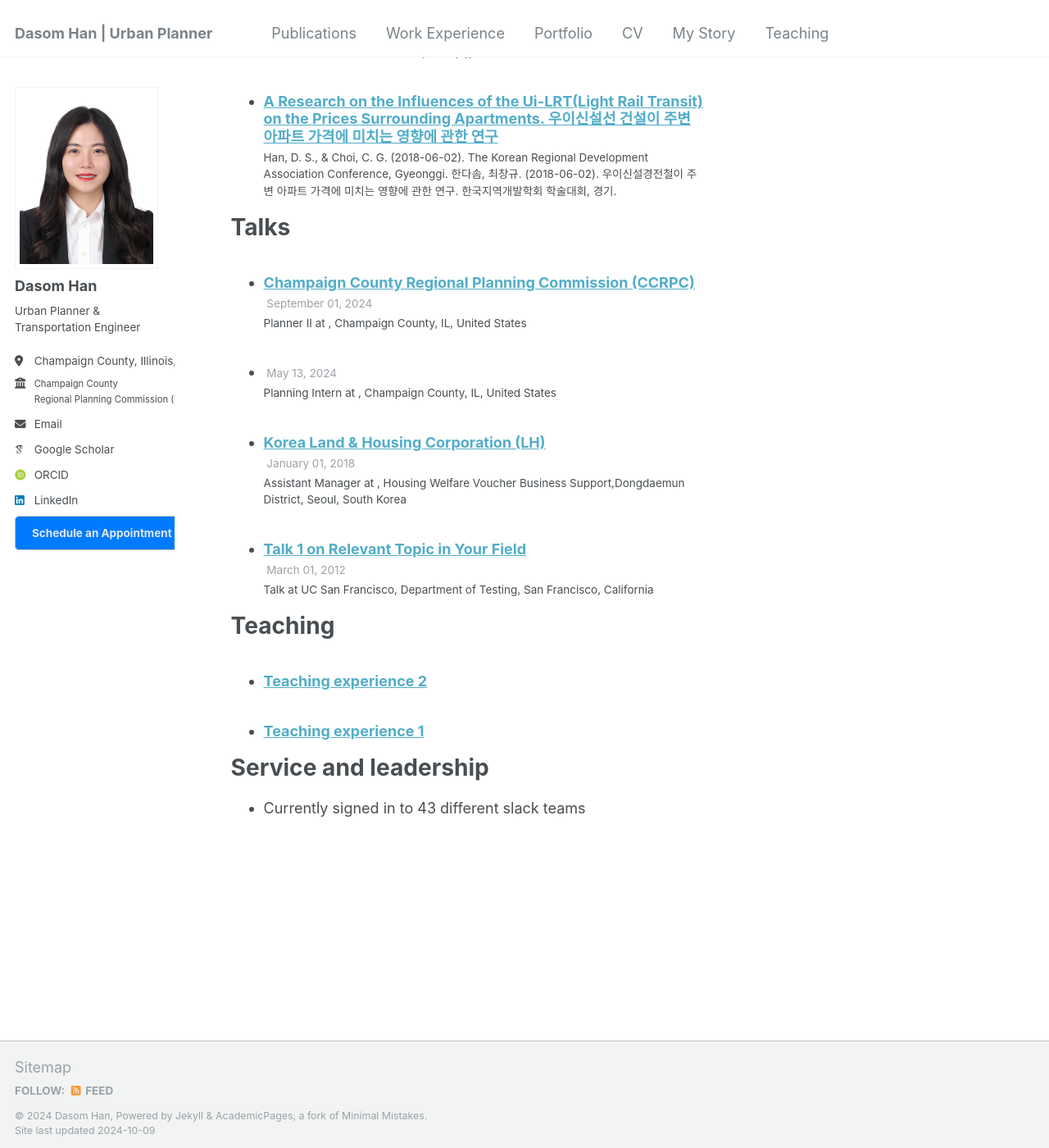
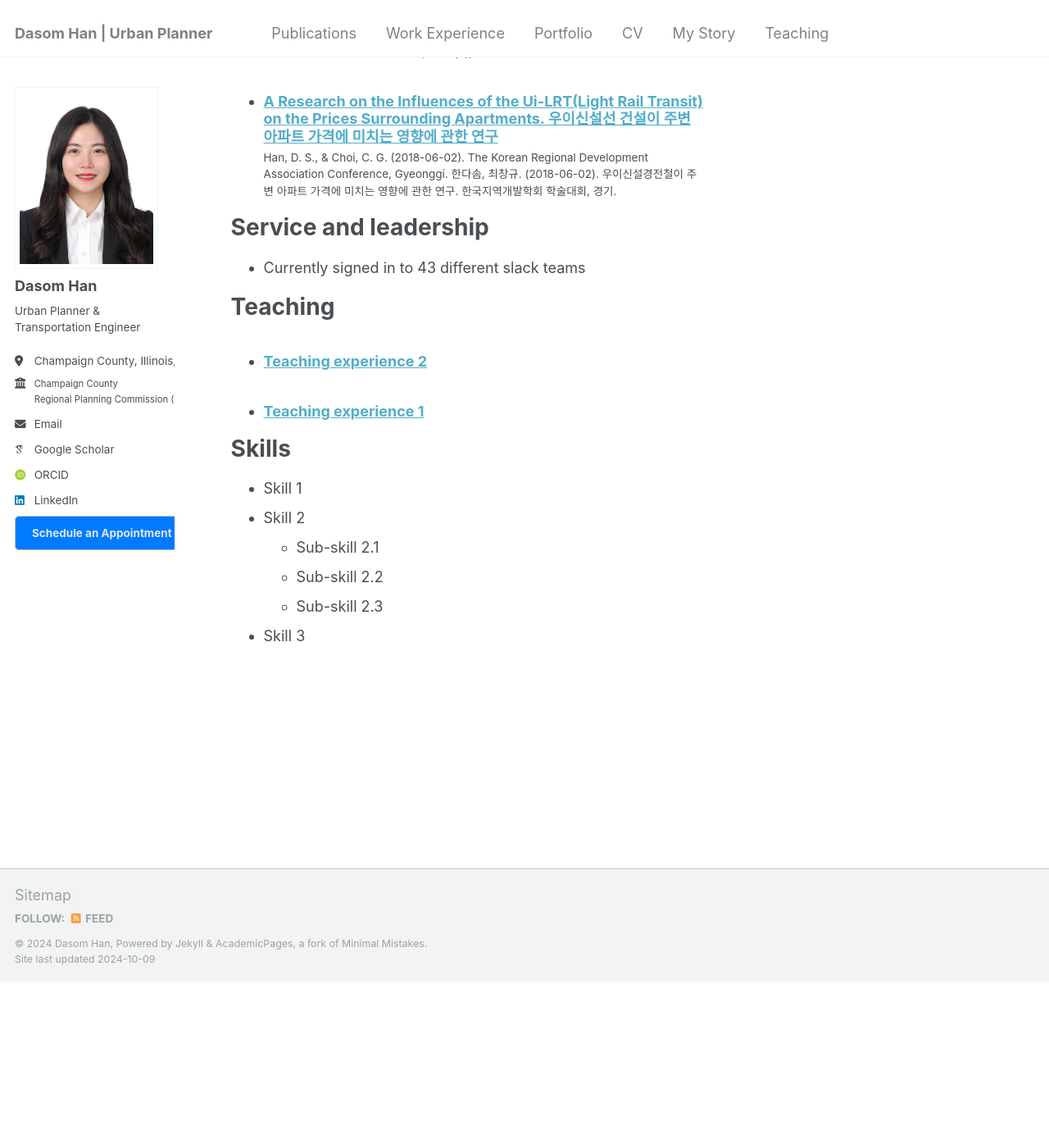
Before and after one commit to dasomh/dasomh.github.io, a Jekyll site: the page built from _pages/cv.md, in a window 1280 px wide and 1400 px high, scrolled down 1717 px. Shown: the whole window at 82% size. Built offline with Jekyll 4.4.1, drawn with Linux system fonts in a browser that asks for light colours; some web fonts are replaced; after the commit the page ends 2914 px from its top, so only the background shows below that; some of the changed text lies outside the part shown.

Commit message:
Update cv.md

```diff
--- a/_pages/cv.md
+++ b/_pages/cv.md
@@ -14,13 +14,39 @@
 * Ph.D in Real Estate Study, Hanyang University, 2025 (expected)
 * M.S. in Urban Planning (Sustainable Urban Management), University of Illinois at Urbana Champaign, 2024
 * M.S. in Real Estate Management, Hanyang University, 2018
-  Thesis: A Research on the Influences of the Ui-LRT(Light Rail Transit) on the Prices Surrounding Apartments.
+  <br>Thesis: A Research on the Influences of the Ui-LRT(Light Rail Transit) on the Prices Surrounding Apartments.
 * B.S. in Business Administration, Dongguk University, 2016
 
 Work experience
 ======
   <ul>{% for post in site.talks reversed %}
     {% include archive-single-talk-cv.html  %}
+  {% endfor %}</ul>
+
+Projects
+======
+* Skill 1
+* Skill 2
+  * Sub-skill 2.1
+  * Sub-skill 2.2
+  * Sub-skill 2.3
+* Skill 3
+
+
+Publications
+======
+  <ul>{% for post in site.publications reversed %}
+    {% include archive-single-cv.html %}
+  {% endfor %}</ul>
+
+Service and leadership
+======
+* Currently signed in to 43 different slack teams
+
+Teaching
+======
+  <ul>{% for post in site.teaching reversed %}
+    {% include archive-single-cv.html %}
   {% endfor %}</ul>
 
 Skills
@@ -31,25 +57,3 @@
   * Sub-skill 2.2
   * Sub-skill 2.3
 * Skill 3
-
-Publications
-======
-  <ul>{% for post in site.publications reversed %}
-    {% include archive-single-cv.html %}
-  {% endfor %}</ul>
-
-Talks
-======
-  <ul>{% for post in site.talks reversed %}
-    {% include archive-single-talk-cv.html  %}
-  {% endfor %}</ul>
-
-Teaching
-======
-  <ul>{% for post in site.teaching reversed %}
-    {% include archive-single-cv.html %}
-  {% endfor %}</ul>
-
-Service and leadership
-======
-* Currently signed in to 43 different slack teams
```
